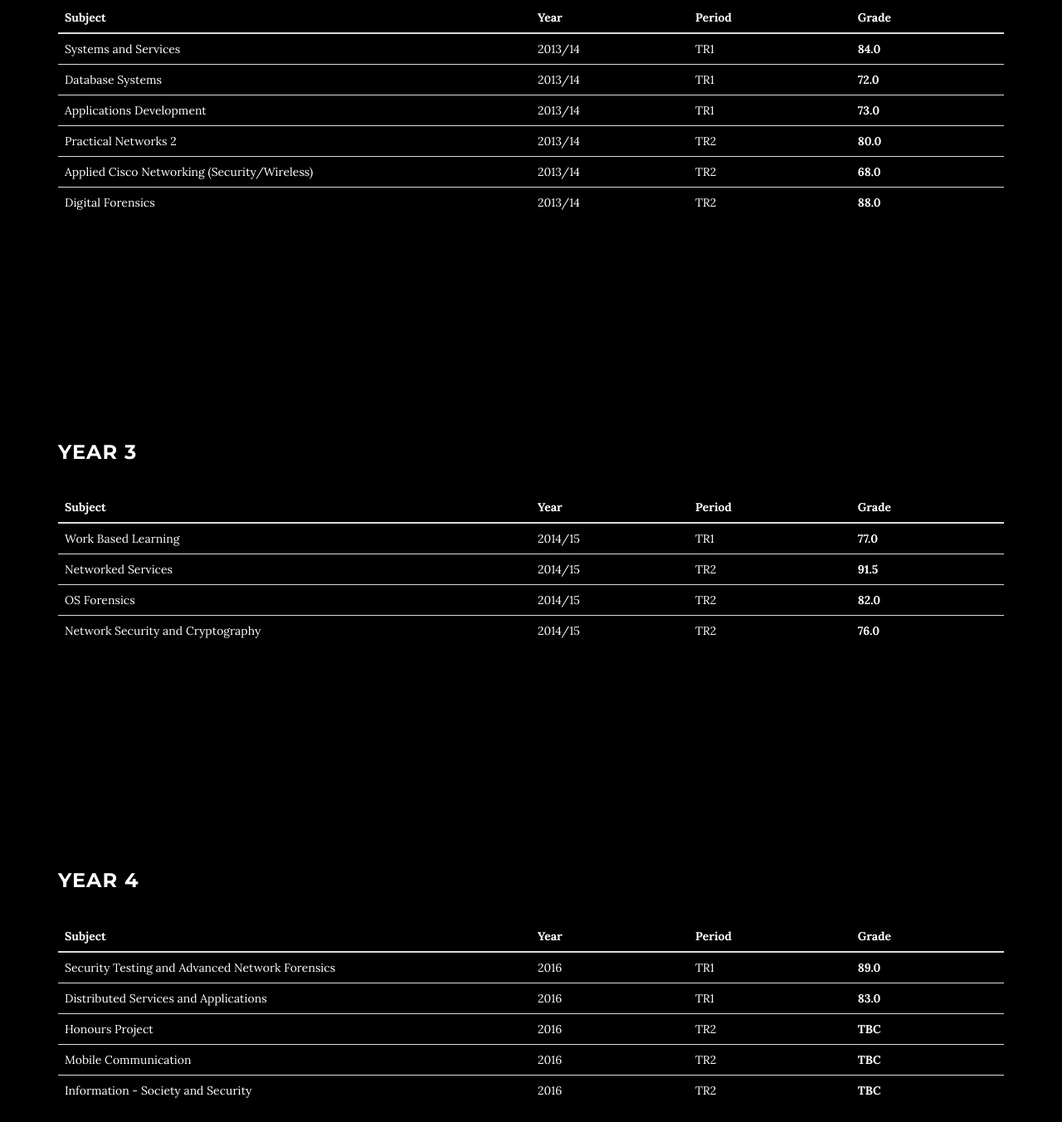
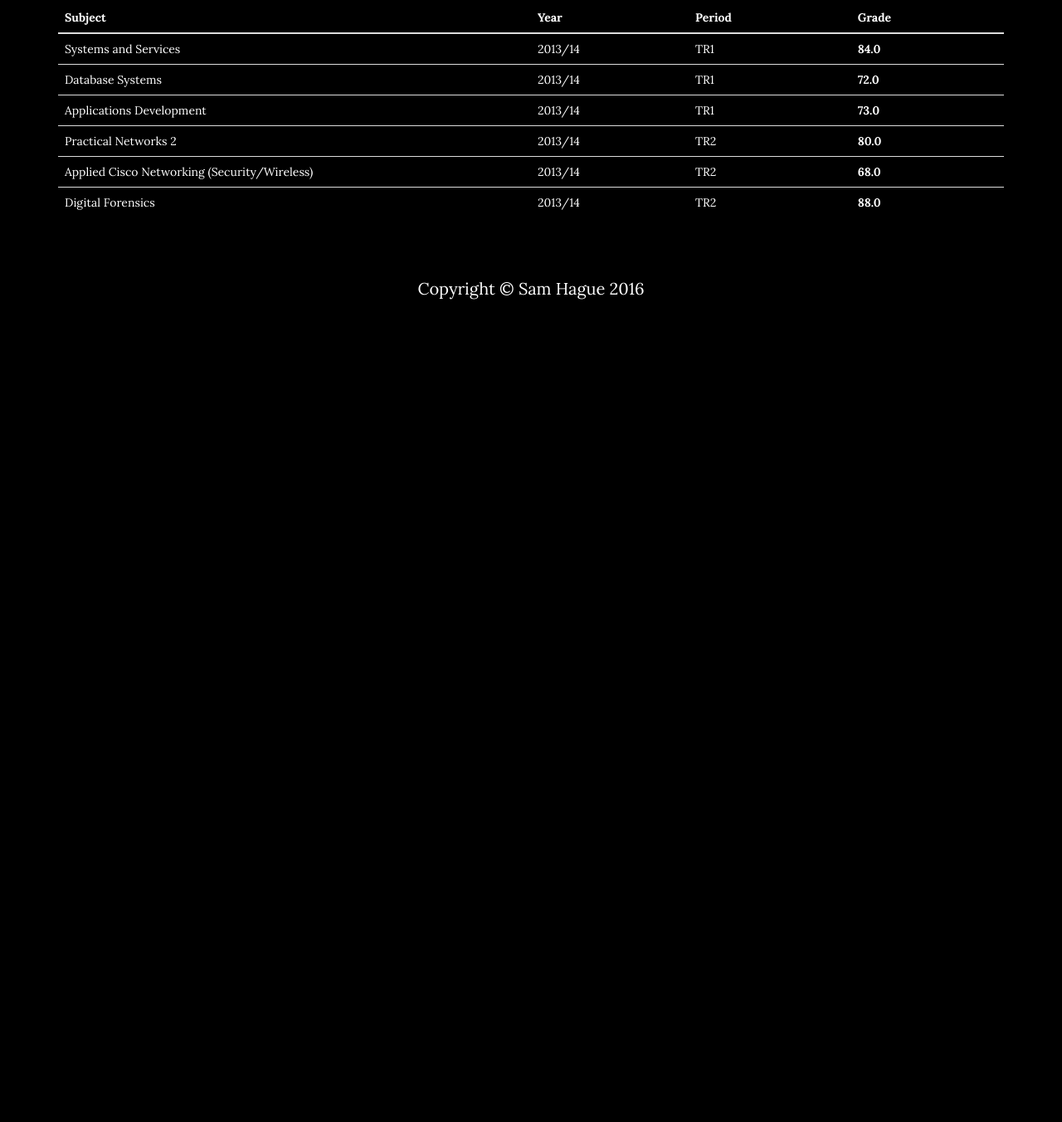
Before and after one commit to samyool/samyool.github.io, a website: page employment.html in a window 1280 px wide. Shown: the part 899-2251 px from the top of the page at 83% size. After the commit the page ends 1313 px from the top, so only its background shows below. Drawn offline with nearby package versions, Linux system fonts and the light colour scheme; some packages are replaced by stand-ins of ours.

Commit message:
Updated Employment

```diff
--- a/employment.html
+++ b/employment.html
@@ -177,93 +177,27 @@
   </table>
     </section>
 
-    <!-- Year 3 Section -->
-    <section id="Year3" class="container content-section text-left">
-    <h3>Year 3</h3>
-    <table class="table">
-    <thead>
-      <tr>
-        <th>Subject</th>
-        <th>Year</th>
-        <th>Period</th>
-        <th>Grade</th>
-      </tr>
-    </thead>
-    <tbody>
-      <tr>
-        <td class="col-md-6">Work Based Learning</td>
-        <td class="col-md-2">2014/15</td>
-        <td>TR1</td>
-        <td><b>77.0</b></td>
-      </tr>
-      <tr>
-        <td class="col-md-6">Networked Services</td>
-        <td class="col-md-2">2014/15</td>
-        <td>TR2</td>
-        <td><b>91.5</b></td>
-      </tr>
-      <tr>
-        <td class="col-md-6">OS Forensics</td>
-        <td class="col-md-2">2014/15</td>
-        <td>TR2</td>
-        <td><b>82.0</b></td>
-      </tr>
-        <tr>
-        <td class="col-md-6">Network Security and Cryptography</td>
-        <td class="col-md-2">2014/15</td>
-        <td>TR2</td>
-        <td><b>76.0</b></td>
-      </tr>
-    </tbody>
-  </table>
-    </section>
+    <!-- Footer -->
+    <footer>
+        <div class="container text-center">
+            <p>Copyright &copy; Sam Hague 2016</p>
+        </div>
+    </footer>
 
-    <!-- Year 4 Section -->
-    <section id="Year4" class="container content-section text-left">
-    <h3>Year 4</h3>
-    <table class="table">
-    <thead>
-      <tr>
-        <th>Subject</th>
-        <th>Year</th>
-        <th>Period</th>
-        <th>Grade</th>
-      </tr>
-    </thead>
-    <tbody>
-      <tr>
-        <td class="col-md-6">Security Testing and Advanced Network Forensics</td>
-        <td class="col-md-2">2016</td>
-        <td>TR1</td>
-        <td><b>89.0</b></td>
-      </tr>
-      <tr>
-        <td class="col-md-6">Distributed Services and Applications</td>
-        <td class="col-md-2">2016</td>
-        <td>TR1</td>
-        <td><b>83.0</b></td>
-      </tr>
-      <tr>
-        <td class="col-md-6">Honours Project</td>
-        <td class="col-md-2">2016</td>
-        <td>TR2</td>
-        <td><b>TBC</b></td>
-      </tr>
-        <tr>
-        <td>Mobile Communication</td>
-        <td class="col-md-2">2016</td>
-        <td>TR2</td>
-        <td><b>TBC</b></td>
-      </tr>
-        <tr>
-        <td class="col-md-6">Information - Society and Security</td>
-        <td class="col-md-2">2016</td>
-        <td>TR2</td>
-        <td><b>TBC</b></td>
-      </tr>
-    </tbody>
-  </table>
-    </section>
+    <!-- jQuery -->
+    <script src="vendor/jquery/jquery.js"></script>
+
+    <!-- Bootstrap Core JavaScript -->
+    <script src="vendor/bootstrap/js/bootstrap.min.js"></script>
+
+    <!-- Plugin JavaScript -->
+    <script src="https://cdnjs.cloudflare.com/ajax/libs/jquery-easing/1.3/jquery.easing.min.js"></script>
+
+    <!-- Google Maps API Key - Use your own API key to enable the map feature. More information on the Google Maps API can be found at https://developers.google.com/maps/ -->
+    <script type="text/javascript" src="https://maps.googleapis.com/maps/api/js?key= AIzaSyCI47bDrZe7nopCzb0Yu8mE7km4Gt9FyTo&sensor=false"></script>
+
+    <!-- Theme JavaScript -->
+    <script src="js/grayscale.min.js"></script>
 
 </body>
 
```
